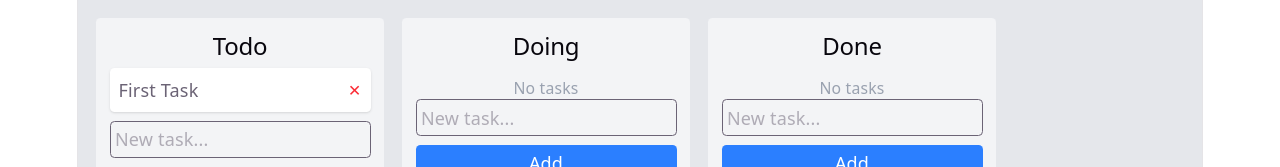
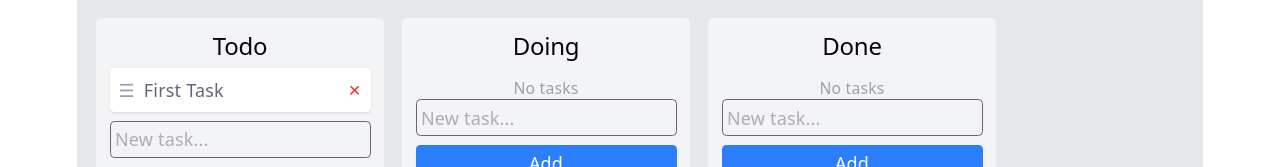
Before and after one commit to IvoGn/kanban-board, a React (Vite) app: page / in a window 1280 px wide. Shown: the top 167 px of the page. Built offline with nearby package versions, Linux system fonts and the light colour scheme.

Commit message:
feat: refactor Card component layout and improve drag handle implementation

```diff
--- a/src/components/Card.tsx
+++ b/src/components/Card.tsx
@@ -24,14 +24,23 @@ export default function Card({ card, columnId }: Props) {
   };
 
   return (
-    <div
+   <div
       ref={setNodeRef}
       style={style}
-      {...listeners}
-      {...attributes}
-      className="bg-white p-2 rounded shadow flex justify-between items-center hover:bg-gray-50 cursor-grab"
+      className="bg-white p-2 rounded shadow flex justify-between items-center hover:bg-gray-50"
     >
-      <span>{card.title}</span>
+      <span className="flex items-center gap-2">
+        {/* Drag Handle */}
+        <span
+        {...listeners}
+        {...attributes}
+        className="cursor-grab text-gray-400"
+        >
+        ☰
+        </span>
+
+        {card.title}
+      </span>
 
       <button
         onClick={() => deleteCard(card.id, columnId)}
```
